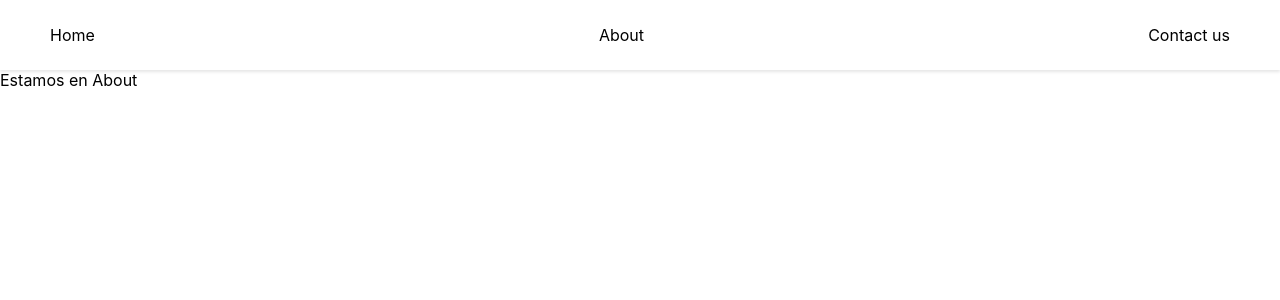
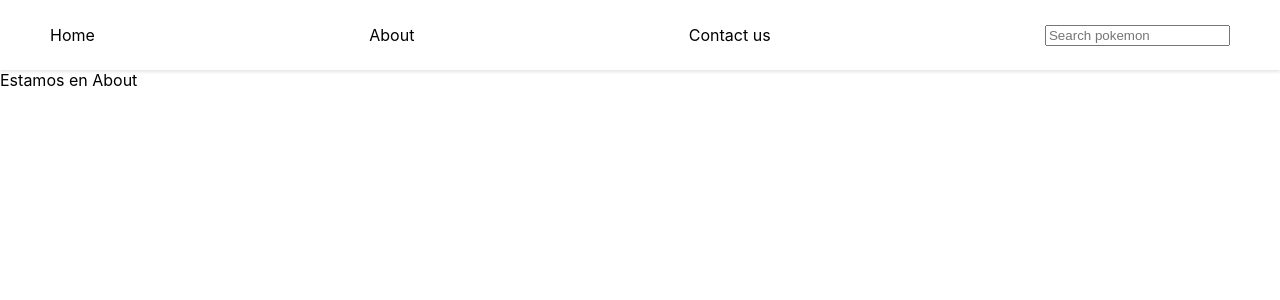
Before and after one commit to victorfch/medanosol-test, a React (Create React App) app: page /about in a window 1280 px wide. Shown: the top 300 px of the page. Built offline with nearby package versions, Linux system fonts and the light colour scheme; no server answers.

Commit message:
add pokemon finder

```diff
--- a/src/App.js
+++ b/src/App.js
@@ -1,7 +1,22 @@
+import { useContext, useEffect } from "react";
 import Navbar from "./components/Navbar";
 import Navigation from "./components/Navigation";
+import PokeContext from "./context/PokeContext";
+import { getPokemons } from "./services/getPokemons";
 
 function App() {
+  const {store, setStore} = useContext(PokeContext)
+
+	useEffect(() => {
+		getPokemons()
+			.then(data => setStore({
+        ...store,
+        filteredPokemons: data,
+        pokemons: data
+      }))
+			.catch(e => console.log(e))
+	}, [])
+
   return (
     <div>
       <Navbar />
--- /dev/null
+++ b/src/components/Finder.js
@@ -0,0 +1,34 @@
+import { useContext, useState } from "react"
+import PokeContext from "../context/PokeContext"
+
+export default function Finder() {
+	const [poke, setPoke] = useState('')
+	const {store, setStore} = useContext(PokeContext)
+
+	const handleSubmit = (e) => {
+		e.preventDefault()
+
+		if (!poke){
+			setStore({
+				...store,
+				filteredPokemons: store.pokemons
+			})
+			return
+		}
+
+		const filterPokemon = store.pokemons.filter(({name}) => name === poke)
+		setStore({
+			...store,
+			filteredPokemons: filterPokemon
+		})
+
+	}
+
+	return (
+		<div>
+			<form onSubmit={handleSubmit}>
+				<input placeholder="Search pokemon" onChange={({target}) => setPoke(target.value)} type="text" value={poke} />
+			</form>
+		</div>
+	)
+}
--- a/src/components/Navbar.js
+++ b/src/components/Navbar.js
@@ -1,4 +1,5 @@
 import { Link } from "react-router-dom";
+import Finder from "./Finder";
 
 export default function Navbar() {
 	const styles = {
@@ -29,6 +30,9 @@ export default function Navbar() {
 			<div>
 				<Link style={styles.link} to="/contact">Contact us</Link>
 			</div>
+			<div>
+				<Finder />
+			</div>
 		</nav>
 	)
 }
--- a/src/components/Navigation.js
+++ b/src/components/Navigation.js
@@ -1,5 +1,4 @@
 import {Route, Routes} from 'react-router-dom'
-import { PokeContextProvider } from '../context/PokeContext'
 import About from '../pages/About'
 import Home from '../pages/Home'
 import PokemonDetails from '../pages/PokemonDetails'
@@ -7,13 +6,11 @@ import PokemonDetails from '../pages/PokemonDetails'
 export default function Navigation() {
   return(
 	<div>
-		<PokeContextProvider>
-			<Routes>
-				<Route path='/' element={<Home />} />
-				<Route path='/about' element={<About />} />
-				<Route path='/pokemon/:id' element={<PokemonDetails />} />
-			</Routes>
-		</PokeContextProvider>
+		<Routes>
+			<Route path='/' element={<Home />} />
+			<Route path='/about' element={<About />} />
+			<Route path='/pokemon/:id' element={<PokemonDetails />} />
+		</Routes>
 	</div>
 	)
 }
--- a/src/context/PokeContext.js
+++ b/src/context/PokeContext.js
@@ -1,11 +1,17 @@
 import { createContext, useState } from "react"
+
+const initialStore = {
+	pokemons: [],
+	filteredPokemons: []
+}
 
 const PokeContext = createContext()
 
 export function PokeContextProvider({children}) {
-	const [pokemons, setPokemons] = useState([])
+	const [store, setStore] = useState(initialStore)
+
   return (
-		<PokeContext.Provider value={{pokemons, setPokemons}}>
+		<PokeContext.Provider value={{store, setStore}}>
 			{children}
 		</PokeContext.Provider>
   )
--- a/src/index.js
+++ b/src/index.js
@@ -4,12 +4,15 @@ import './index.css';
 import App from './App';
 import reportWebVitals from './reportWebVitals';
 import { BrowserRouter } from 'react-router-dom';
+import { PokeContextProvider } from './context/PokeContext';
 
 ReactDOM.render(
   <React.StrictMode>
-    <BrowserRouter>
-      <App />
-    </BrowserRouter>
+    <PokeContextProvider>
+      <BrowserRouter>
+        <App />
+      </BrowserRouter>
+    </PokeContextProvider>
   </React.StrictMode>,
   document.getElementById('root')
 );
--- a/src/pages/Home.js
+++ b/src/pages/Home.js
@@ -1,24 +1,21 @@
-import { useContext, useEffect } from "react"
+import { useContext} from "react"
 import PokeLink from "../components/PokeLink";
 import PokeContext from "../context/PokeContext";
-import { getPokemons } from "../services/getPokemons"
 
 export default function Home() {
-	const {pokemons, setPokemons} = useContext(PokeContext)
-	useEffect(() => {
-		getPokemons()
-			.then(data => setPokemons(data))
-			.catch(e => console.log(e))
-	}, [])
+	const {store} = useContext(PokeContext)
 
-	if (!pokemons) return <p>Loading</p>
+	if (!store.pokemons) return <p>Loading</p>
 
   return (
 		<div>
 			<h1>Pokemons</h1>
 			<div>
 				<ul>
-					{pokemons.map(poke => <PokeLink key={poke.name} poke={poke} />)}
+					{ store.filteredPokemons.length > 0
+						? store.filteredPokemons.map(poke => <PokeLink key={poke.name} poke={poke} />)
+						: <p>No pokemon has been found</p>
+					}
 				</ul>
 			</div>
 		</div>
```
